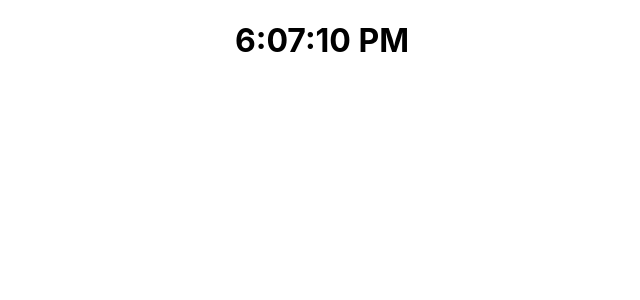
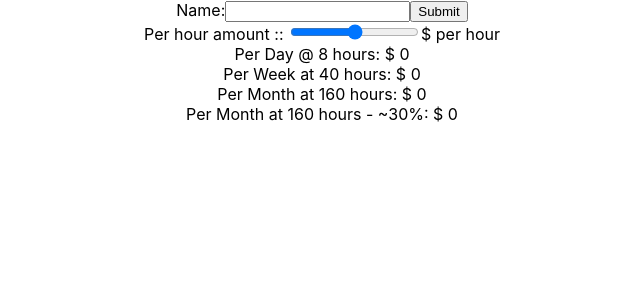
Before and after one commit to GamesOfSummer/react-104-redux, a React (Create React App) app: page / in a window 1280 px wide. Shown: the top 300 px of the page, without its empty margins (318-958 px from the left). Built offline with nearby package versions, Linux system fonts and the light colour scheme.

Commit message:
slowly adding the store in

```diff
--- a/package.json
+++ b/package.json
@@ -5,7 +5,10 @@
   "dependencies": {
     "react": "^16.8.6",
     "react-dom": "^16.8.6",
-    "react-scripts": "3.0.0"
+    "react-redux": "^7.0.3",
+    "react-scripts": "3.0.0",
+    "redux": "^4.0.1",
+    "redux-thunk": "^2.3.0"
   },
   "scripts": {
     "start": "react-scripts start",
--- a/src/App.js
+++ b/src/App.js
@@ -1,14 +1,20 @@
 import React from 'react';
+import Slider from './Slider';
+import './App.css';
+import { render } from 'react-dom';
+import { createStore } from 'redux';
+import { Provider } from 'react-redux';
+import combineReducers from './reducers/app';
 
-import './App.css';
-
-import Clock from './Clock.jsx';
+const store = createStore(combineReducers);
 
 function App() {
     return (
-        <div className="App">
-            <Clock date={new Date()} />
-        </div>
+        <Provider store={store}>
+            <div className="App">
+                <Slider />
+            </div>
+        </Provider>
     );
 }
 
--- /dev/null
+++ b/src/RatePerDay.jsx
@@ -0,0 +1,29 @@
+import React from 'react';
+
+class RatePerDay extends React.Component {
+    constructor(props) {
+        super(props);
+        this.state = { value: props.value };
+    }
+
+    render() {
+        return (
+            <div>
+                <label>Per Day @ 8 hours: $ {this.props.value * 8}</label>
+                <br />
+                <label>Per Week at 40 hours: $ {this.props.value * 40}</label>
+                <br />
+                <label>
+                    Per Month at 160 hours: $ {this.props.value * 160}
+                </label>
+                <br />
+                <label>
+                    Per Month at 160 hours - ~30%: ${' '}
+                    {this.props.value * 160 * 0.7}
+                </label>
+            </div>
+        );
+    }
+}
+
+export default RatePerDay;
--- /dev/null
+++ b/src/Slider.jsx
@@ -0,0 +1,55 @@
+import React from 'react';
+import RatePerDay from './RatePerDay';
+
+class Slider extends React.Component {
+    constructor(props) {
+        super(props);
+        this.state = { value: '' };
+
+        this.handleChange = this.handleChange.bind(this);
+        this.handleSubmit = this.handleSubmit.bind(this);
+    }
+
+    handleChange(event) {
+        this.setState({ value: event.target.value });
+    }
+
+    handleSubmit(event) {
+        alert('A name was submitted: ' + this.state.value);
+        event.preventDefault();
+    }
+
+    render() {
+        return (
+            <div>
+                <form onSubmit={this.handleSubmit}>
+                    <label>
+                        Name:
+                        <input
+                            type="text"
+                            value={this.state.value}
+                            onChange={this.handleChange}
+                        />
+                    </label>
+                    <input type="submit" value="Submit" />
+                </form>
+
+                <div className="my-5">
+                    <label htmlFor="customRange1">Per hour amount :: </label>
+                    <input
+                        type="range"
+                        className="custom-range"
+                        id="customRange1"
+                        onChange={this.handleChange}
+                    />
+
+                    <label>$ {this.state.value} per hour</label>
+                </div>
+
+                <RatePerDay value={this.state.value} />
+            </div>
+        );
+    }
+}
+
+export default Slider;
--- /dev/null
+++ b/src/reducers/app.js
@@ -0,0 +1,6 @@
+import { combineReducers } from 'redux';
+import taxes from './taxes';
+
+export default combineReducers({
+    taxes
+});
--- /dev/null
+++ b/src/reducers/taxes.js
@@ -0,0 +1,23 @@
+const taxes = (state = [], action) => {
+    switch (action.type) {
+        case 'ADD_TODO':
+            return [
+                ...state,
+                {
+                    id: action.id,
+                    text: action.text,
+                    completed: false
+                }
+            ];
+        case 'TOGGLE_TODO':
+            return state.map(todo =>
+                todo.id === action.id
+                    ? { ...todo, completed: !todo.completed }
+                    : todo
+            );
+        default:
+            return state;
+    }
+};
+
+export default taxes;
```
Also changed, not shown: 1 other file (tests, documents, lock files or other folders).
